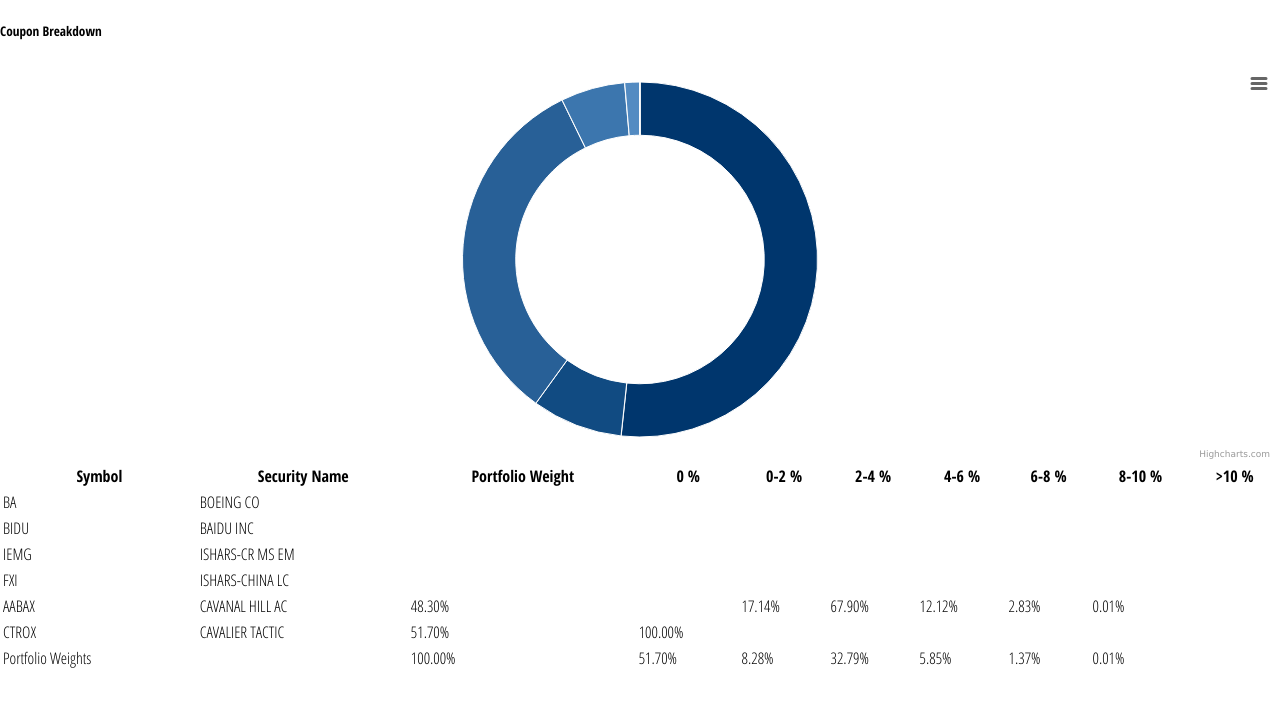
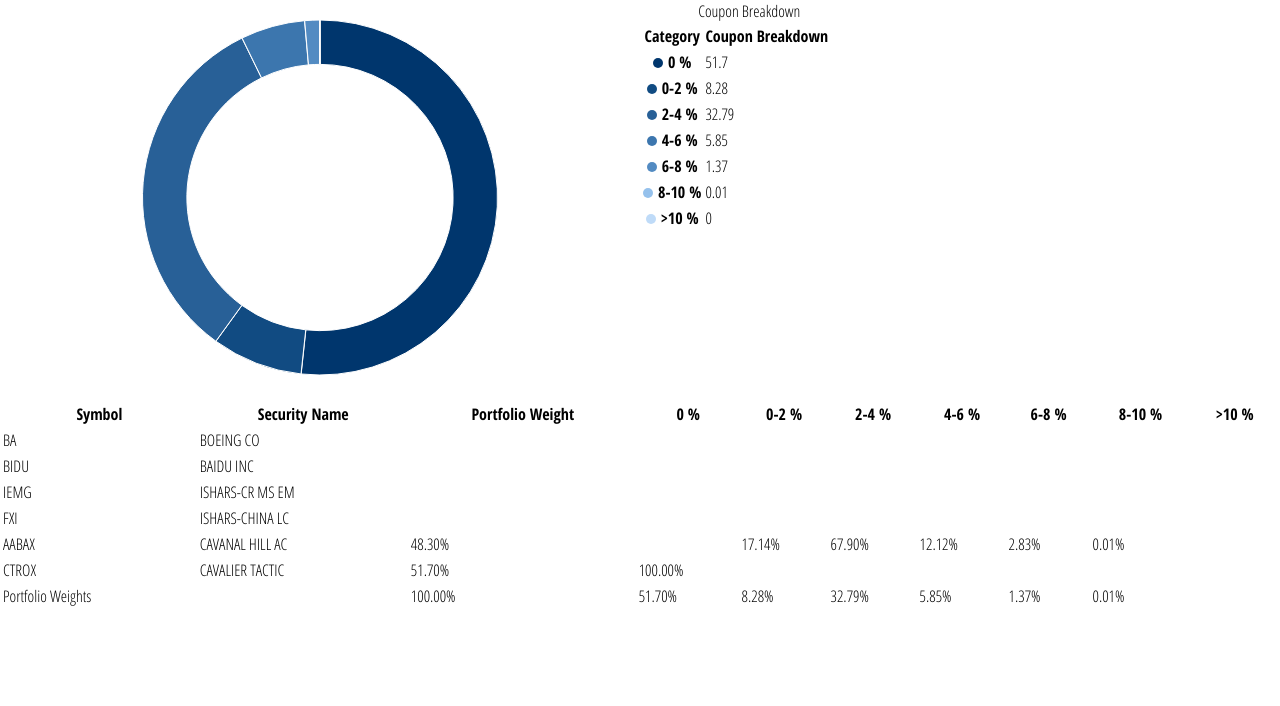
Before and after one commit to Stheven-Cabral/report-desktop-code, a plain HTML site: page index.html in a window 1280 px wide. Drawn offline with nearby package versions, Linux system fonts and the light colour scheme.

Commit message:
Update report

```diff
--- a/index.html
+++ b/index.html
@@ -6,6 +6,14 @@
   <meta http-equiv="X-UA-Compatible" content="IE=edge">
   <meta name="viewport" content="width=device-width, initial-scale=1.0">
   <title>Report Desktop View</title>
+
+  <script src="https://code.highcharts.com/highcharts.js"></script>
+  <script src="https://code.highcharts.com/modules/exporting.js"></script>
+  <script src="https://code.highcharts.com/modules/export-data.js"></script>
+  <script src="https://code.highcharts.com/modules/accessibility.js"></script>
+  <script src="https://code.highcharts.com/modules/data.js"></script>
+  <script src="index.js"></script>
+
   <link rel="preconnect" href="https://fonts.gstatic.com">
   <link href="https://fonts.googleapis.com/css2?family=Open+Sans+Condensed:ital,wght@0,300;0,700;1,300&display=swap"
     rel="stylesheet">
@@ -13,9 +21,10 @@
 </head>
 
 <body>
-  <div id="asset-allocation-geo" class="section">
-    <h5>Coupon Breakdown</h5>
-    <div id="container" style="width:100%; height:400px;"></div>
+  <div id="coupon-breakdown-section" class="section">
+    <div id="coupon-breakdown-section-chart">
+      <div id="container"></div>
+    </div>
     <table style="width:100%" id="asset-allocation-geo-table">
       <tr>
         <th>Symbol</th>
@@ -117,11 +126,7 @@
   </div>
   </div>
 
-  <script src="https://code.highcharts.com/highcharts.js"></script>
-  <script src="https://code.highcharts.com/modules/exporting.js"></script>
-  <script src="https://code.highcharts.com/modules/accessibility.js"></script>
-  <script src="https://code.highcharts.com/modules/data.js"></script>
-  <script src="index.js"></script>
+
 </body>
 
 </html>
--- a/index.js
+++ b/index.js
@@ -1,5 +1,5 @@
 // Try to mockup data for easier integration.
-const dataColors = ["#00366d", "#114b82", "#286097", "#3c76ae", "#538bc2"];
+const dataColors = ["#00366d", "#114b82", "#286097", "#3c76ae", "#538bc2", "#95c1ec", "#bfdbf8"];
 
 const donutChartData = [
   {
@@ -30,12 +30,12 @@ const donutChartData = [
   {
     y: 0.01,
     name: "8-10 %",
-    color: dataColors[4]
+    color: dataColors[5]
   },
   {
     y: 0,
     name: ">10 %",
-    color: dataColors[4]
+    color: dataColors[6]
   },
 ];
 
@@ -50,7 +50,12 @@ document.addEventListener('DOMContentLoaded', function () {
     chart: {
       plotBackgroundColor: null,
       plotBorderWidth: 0,
-      plotShadow: false
+      plotShadow: false,
+      // events: {
+      //   load: function() {
+      //     this.viewData()
+      //   }
+      // }
     },
     title: {
       text: null
@@ -75,8 +80,20 @@ document.addEventListener('DOMContentLoaded', function () {
     series: [{
       type: 'pie',
       name: 'Coupon Breakdown',
-      innerSize: '70%',
+      innerSize: '75%',
       data: donutChartData
-    }]
+    }],
+    exporting: {
+      showTable: true
+    },
+    navigation: {
+      buttonOptions: {
+        enabled: false
+      }
+    }
   });
+
+  // Assign ID's to Elements
+  const highChartsDataTable = document.querySelector("#coupon-breakdown-section-chart .highcharts-data-table");
+  highChartsDataTable.setAttribute('id', "highcharts-data-table");
 });
--- a/styles.css
+++ b/styles.css
@@ -3,3 +3,99 @@ body {
   margin: 0;
   font-family: 'Open Sans Condensed', sans-serif;
 }
+
+#coupon-breakdown-section-chart {
+  display: flex;
+  flex-direction: row;
+}
+
+#coupon-breakdown-section-chart #container {
+  width: 50%;
+}
+
+#coupon-breakdown-section-chart caption {
+  visibility: hidden;
+}
+
+#coupon-breakdown-section-chart caption::after {
+  visibility: visible;
+  content: "Coupon Breakdown";
+}
+
+#highcharts-data-table {
+  width: 50%;
+}
+
+.highcharts-credits {
+  display: none;
+}
+
+#coupon-breakdown-section-chart tbody tr:nth-child(1) th::before {
+  display: inline-block;
+  content: "";
+  width: 10px;
+  height: 10px;
+  background-color: #00366d;
+  margin-right: 5px;
+  border-radius: 50%;
+}
+
+#coupon-breakdown-section-chart tbody tr:nth-child(2) th::before {
+  display: inline-block;
+  content: "";
+  width: 10px;
+  height: 10px;
+  background-color: #114b82;
+  margin-right: 5px;
+  border-radius: 50%;
+}
+
+#coupon-breakdown-section-chart tbody tr:nth-child(3) th::before {
+  display: inline-block;
+  content: "";
+  width: 10px;
+  height: 10px;
+  background-color: #286097;
+  margin-right: 5px;
+  border-radius: 50%;
+}
+
+#coupon-breakdown-section-chart tbody tr:nth-child(4) th::before {
+  display: inline-block;
+  content: "";
+  width: 10px;
+  height: 10px;
+  background-color: #3c76ae;
+  margin-right: 5px;
+  border-radius: 50%;
+}
+
+#coupon-breakdown-section-chart tbody tr:nth-child(5) th::before {
+  display: inline-block;
+  content: "";
+  width: 10px;
+  height: 10px;
+  background-color: #538bc2;
+  margin-right: 5px;
+  border-radius: 50%;
+}
+
+#coupon-breakdown-section-chart tbody tr:nth-child(6) th::before {
+  display: inline-block;
+  content: "";
+  width: 10px;
+  height: 10px;
+  background-color: #95c1ec;
+  margin-right: 5px;
+  border-radius: 50%;
+}
+
+#coupon-breakdown-section-chart tbody tr:nth-child(7) th::before {
+  display: inline-block;
+  content: "";
+  width: 10px;
+  height: 10px;
+  background-color: #bfdbf8;
+  margin-right: 5px;
+  border-radius: 50%;
+}
```
